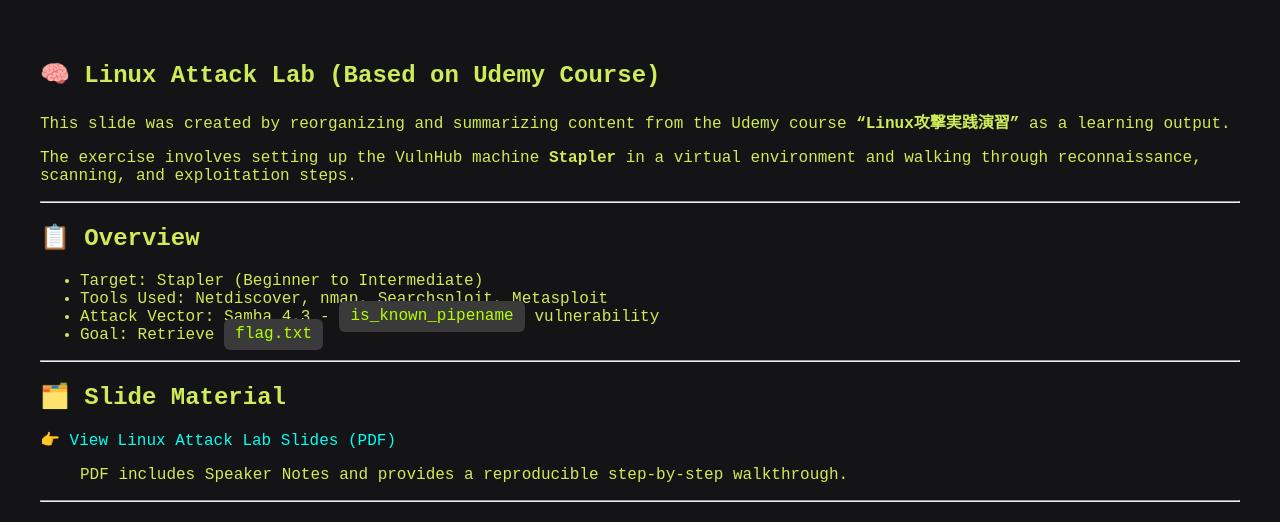
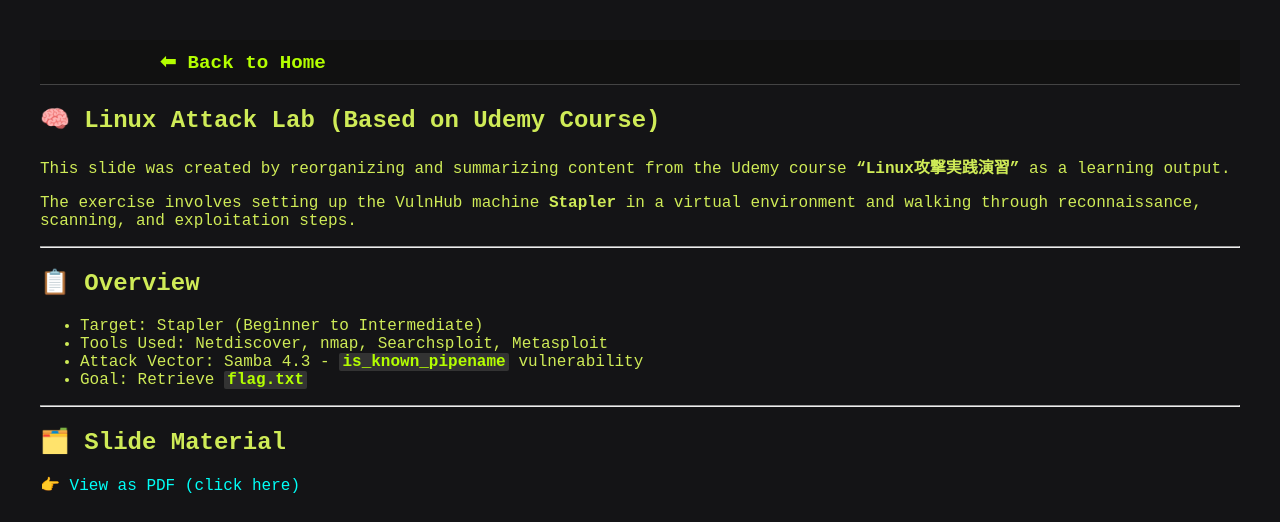
Before and after one commit to irori-0x63sec/portfolio, a Jekyll site: the page built from learning/linux-attacks/index.html, in a window 1280 px wide. Shown: the top 522 px of the page. Built offline with Jekyll 4.4.1, drawn with Linux system fonts in a browser that asks for light colours; some of the changed text lies outside the part shown; grey boxes are pictures that could not be loaded.

Commit message:
Add header to default.html

```diff
--- a/_layouts/default.html
+++ b/_layouts/default.html
@@ -6,6 +6,14 @@
   <link rel="stylesheet" href="{{ '/assets/css/cyberpunk.css' | relative_url }}">
 </head>
 <body>
+  <header style="background-color: #111; padding: 10px; border-bottom: 1px solid #444;">
+    <nav style="max-width: 960px; margin: 0 auto; display: flex; align-items: center;">
+      <a href="/" style="color: #b4ff00; text-decoration: none; font-weight: bold; font-size: 1.2em;">
+      ⬅ Back to Home
+      </a>
+    </nav>
+  </header>
+
   {{ content }}
 </body>
 </html>
--- a/learning/linux-attacks/index.html
+++ b/learning/linux-attacks/index.html
@@ -2,6 +2,24 @@
 layout: default
 title: Linux Attack Lab Summary
 ---
+
+<style>
+  .highlight {
+    background-color: #333;
+    color: #b4ff00;
+    font-weight: bold;
+    padding: 0 0.2em;
+    border-radius: 2px;
+    font-size: 1em;
+  }
+
+  .pdf-frame {
+    width: 100%;
+    height: 600px;
+    border: 1px solid #666;
+    margin-top: 1em;
+  }
+</style>
 
 <section class="intro">
   <h1>🧠 Linux Attack Lab (Based on Udemy Course)</h1>
@@ -16,8 +34,8 @@
   <ul>
     <li>Target: Stapler (Beginner to Intermediate)</li>
     <li>Tools Used: Netdiscover, nmap, Searchsploit, Metasploit</li>
-    <li>Attack Vector: Samba 4.3 - <code>is_known_pipename</code> vulnerability</li>
-    <li>Goal: Retrieve <code>flag.txt</code></li>
+    <li>Attack Vector: Samba 4.3 - <span class="highlight">is_known_pipename</span> vulnerability</li>
+    <li>Goal: Retrieve <span class="highlight">flag.txt</span></li>
   </ul>
 </section>
 
@@ -25,10 +43,13 @@
 
 <section class="slides">
   <h2>🗂️ Slide Material</h2>
-  <p><a href="slides1.pdf">👉 View Linux Attack Lab Slides (PDF)</a></p>
-  <blockquote>
-    PDF includes Speaker Notes and provides a reproducible step-by-step walkthrough.
-  </blockquote>
+  <p><a href="slides1.pdf">👉 View as PDF (click here)</a></p>
+  <iframe
+    src="slides1.pdf"
+    class="pdf-frame"
+    title="Linux Attack Slides PDF"
+    sandbox
+  ></iframe>
 </section>
 
 <hr>
@@ -36,7 +57,7 @@
 <section class="thoughts">
   <h2>🗨️ Reflections</h2>
   <blockquote>
-    Even familiar tools don't guarantee success.
+    Even familiar tools don’t guarantee success.
     Integration and inference are key.<br>
     I plan to challenge more CTFs to improve reconstruction skills and methodology.
   </blockquote>
```
Also changed, not shown: learning/index.md (renamed from learning/index.html).
